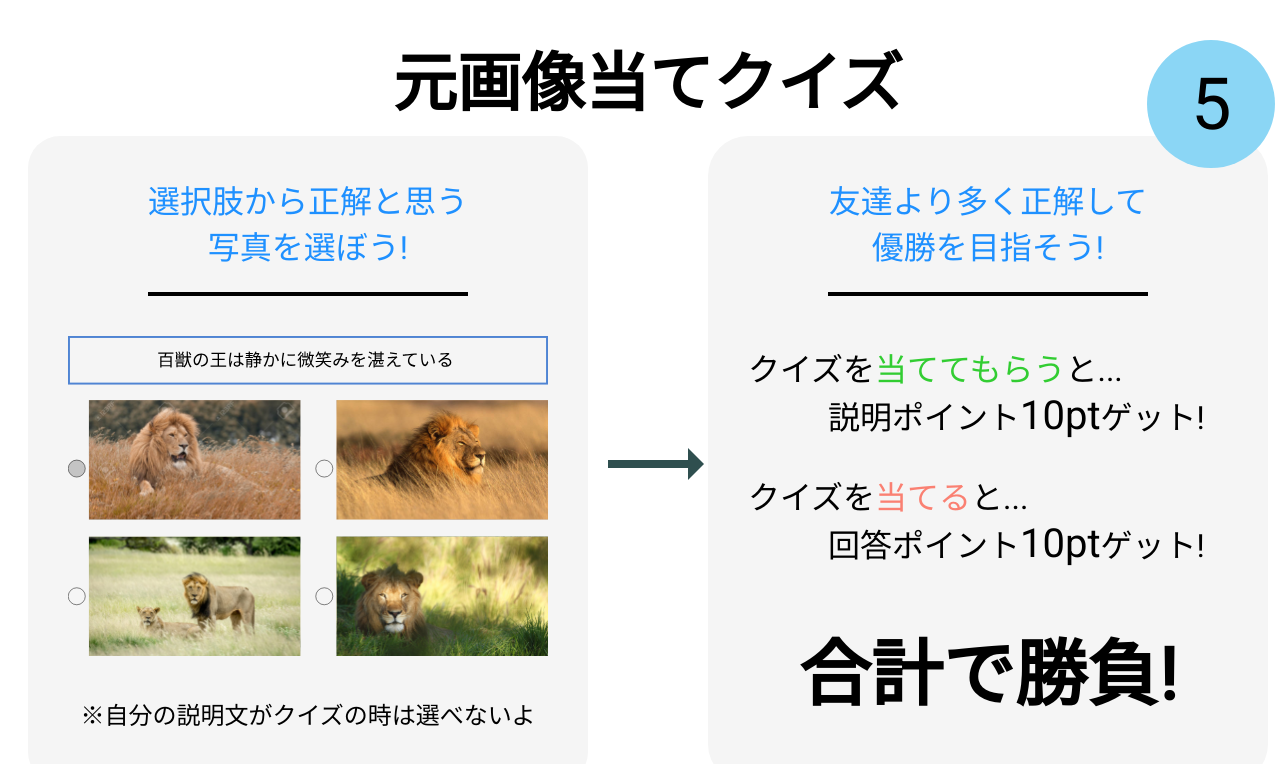
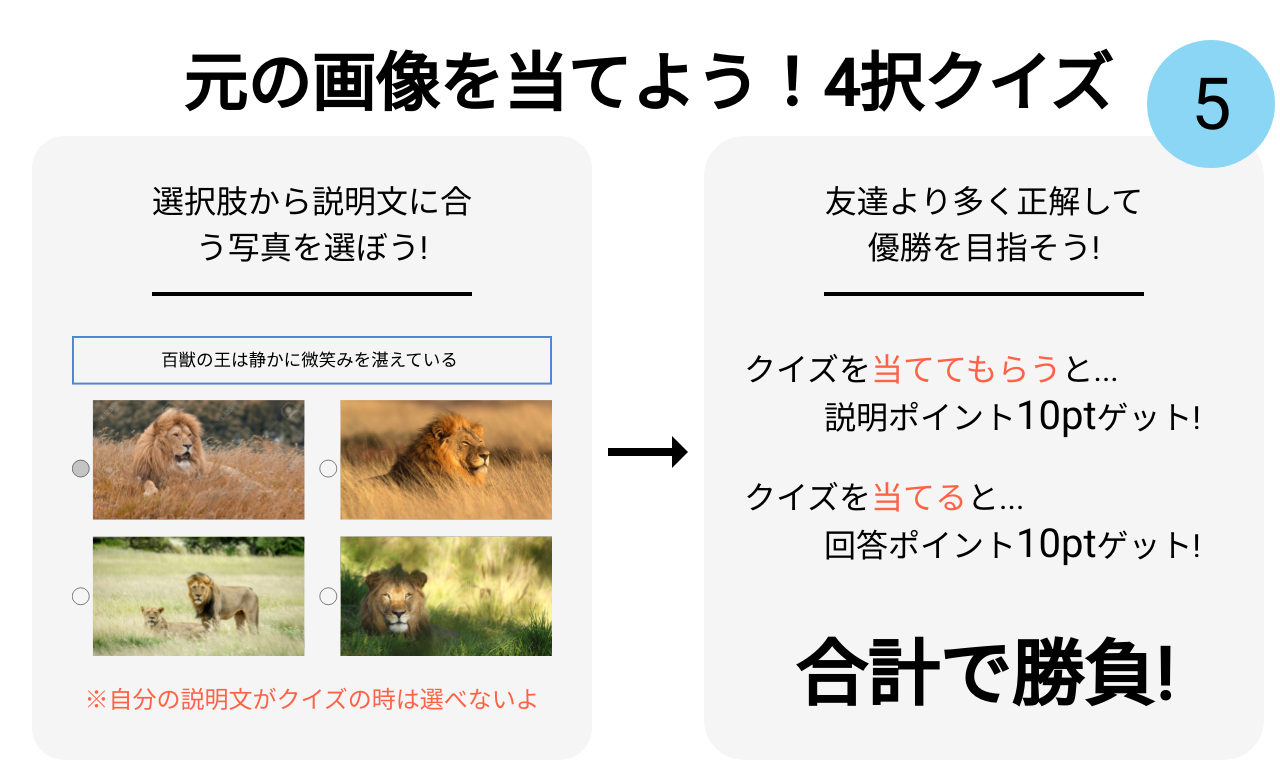
Before and after one commit to NIT-Anan-Procon/procon32_Lets_AIdea_react, a React (Vite) app: page /quiz/relay in a window 1280 px wide. Shown: the top 764 px of the page. Built offline with nearby package versions, Linux system fonts and the light colour scheme.

Commit message:
デザインの修正

```diff
--- a/src/quiz/pages/Relay.jsx
+++ b/src/quiz/pages/Relay.jsx
@@ -3,7 +3,6 @@ import { useHistory } from "react-router-dom";
 import "./css/Relay.css";
 import Title from "../../common/components/Title";
 import Image from "../../common/components/Image";
-import AttentionMessage from "../../common/components/AttentionMessage";
 import Timer from "../../common/components/Timer";
 import quizImg from "../../image/quizImg.svg";
 
@@ -21,7 +20,7 @@ export default function Relay() {
   useEffect(() => {
     if (time === 0) {
       clearInterval(timer.current);
-      history.push("/quiz/answer");
+      //history.push("/quiz/answer");
     }
   }, [time]);
 
@@ -32,9 +31,9 @@ export default function Relay() {
 
   return (
     <div className="quiz" id="quizRelay">
-      <Title text="元画像当てクイズ" />
+      <Title text="元の画像を当てよう！4択クイズ" />
       <div id="quizForm">
-        <div className="brockTitle">選択肢から正解と思う写真を選ぼう!</div>
+        <div className="brockTitle">選択肢から説明文に合う写真を選ぼう!</div>
         <Image src={quizImg} alt="クイズのイメージ" />
         <div id="attention">※自分の説明文がクイズの時は選べないよ</div>
       </div>
--- a/src/quiz/pages/css/Relay.css
+++ b/src/quiz/pages/css/Relay.css
@@ -4,8 +4,8 @@
     "... title     title title title title     ..." 10vh
     "... ......... ..... ..... ..... ......... ..." 3vh
     "... quizForm  ..... arrow ..... scoreForm ..." auto
-    "... ......... ..... ..... ..... ......... ..." 3vh
-    / auto 70vh auto 10vh auto 70vh auto;
+    "... ......... ..... ..... ..... ......... ..." 10vh
+    / auto 70vh 2vh 8vh 4vh 70vh auto;
   position: fixed;
 }
 
@@ -19,7 +19,7 @@
     "... ......... brockTitle ......... ..." 15vh
     "... ......... .......... ......... ..." 5vh
     "... image     image      image     ..." 40vh
-    "... ......... .......... ......... ..." 5vh
+    "... ......... .......... ......... ..." 3vh
     "... attention attention  attention ..." 4vh
     "... ......... .......... ......... ..." 3vh
     / 5vh 10vh 40vh 10vh 5vh;
@@ -27,20 +27,21 @@
 
 .brockTitle {
   border-bottom: 0.5vh solid black;
-  color: #1e90ff;
+  color: black;
   font-size: 4vh;
   grid-area: brockTitle;
   text-align: center;
 }
 
 #attention {
+  color: #ff6347;
   font-size: 3vh;
   grid-area: attention;
   text-align: center;
 }
 
 #arrow {
-  background-color: #2f4f4f;
+  background-color: black;
   display: inline-block;
   grid-area: arrow;
   height: 1vh;
@@ -50,9 +51,9 @@
 
 #arrow::before {
   border: 2vh solid transparent;
-  border-left: 2vh solid #2f4f4f;
+  border-left: 2vh solid black;
   content: "";
-  left: 10vh;
+  left: 8vh;
   position: absolute;
   top: -1.5vh;
 }
@@ -96,7 +97,7 @@
 }
 
 span#answered {
-  color: #32cd32;
+  color: #ff6347;
 }
 
 span.point {
@@ -114,7 +115,7 @@ span.point {
 }
 
 span#answer {
-  color: #fa8072;
+  color: #ff6347;
 }
 
 #total {
```
